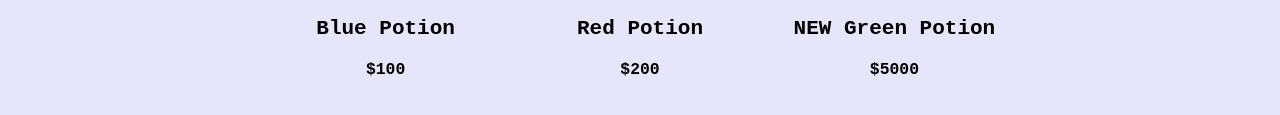
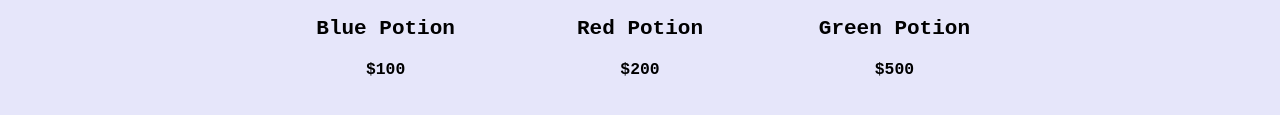
Before and after one commit to calebcox725/faux-commerce, a plain HTML site: page index.html in a window 1280 px wide. Shown: the part 409-524 px from the top of the page. Drawn offline with Linux system fonts and the light colour scheme.

Commit message:
Fix green potion

```diff
--- a/index.html
+++ b/index.html
@@ -68,12 +68,12 @@
         </div>
         <div class="item-copy">
           <a href="./products/green-potion.html">
-            <h2>NEW Green Potion</h2>
+            <h2>Green Potion</h2>
           </a>
         </div>
         <div class="item-price">
           <a href="./products/green-potion.html">
-            <h3>$5000</h3>
+            <h3>$500</h3>
           </a>
         </div>
       </div>
```
